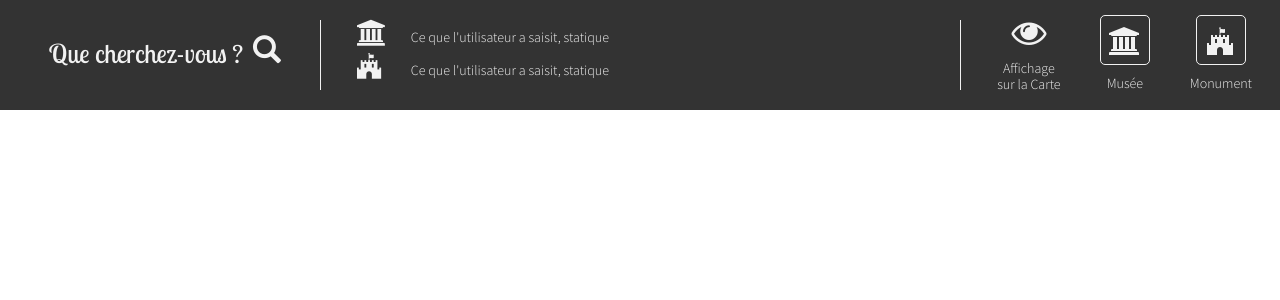
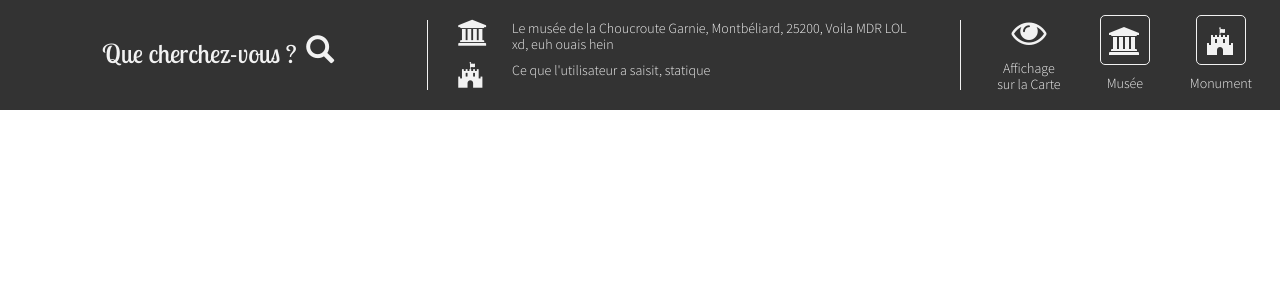
Before and after one commit to Hadjin/projet_web_lpro, a PHP site: page / in a window 1280 px wide. Shown: the top 300 px of the page. Run offline with PHP 8.4, Linux system fonts and the light colour scheme.

Commit message:
CSS et HTML update

```diff
--- a/css/styles.css
+++ b/css/styles.css
@@ -31,7 +31,7 @@ div.row-head {
 	background-color: #333333;
 }
 
-div.col-md-3, div.col-md-6 {
+div.col-md-3, div.col-md-4, div.col-md-5 {
 	padding: 0;
 }
 
@@ -73,16 +73,27 @@ div.title, div.icon {
 div.user-search {
 	display: inline-block;
 	vertical-align: middle; /* Pourquoi le trait n'était pas centré sans ça ? */
-	padding: 20px 0;
+	padding: 20px 10px 10px 0;
+	width: 93%;
+}
+
+div.top {
+	margin: 0 0 10px 0;
 }
 
 div.top, div.bot {
-	height: 33px;
+	height: 32px;
 }
 
 div.top > i, div.bot > i {
 	font-size: 26px;
 	width: 50px;
+}
+
+div.top > p, div.bot > p {
+	text-align: left;
+	vertical-align: top;
+	width: 85%;
 }
 
 div.top > i, div.top > p, div.bot > i, div.bot > p {
@@ -183,7 +194,7 @@ div.active {
 /* ----- 2EME LIGNE ----- */
 	div.user-search {
 		display: block;
-		padding: 15px 0 15px 30px;
+		padding: 15px 0 10px 30px;
 	}
 
 /* ----- 3EME LIGNE ----- */
--- a/index.php
+++ b/index.php
@@ -11,7 +11,7 @@
   		<div class="container-fluid">
 			<div class="row row-head"> <!-- Head [MD 3-6-3 SM/XS 12] -->
 				<!-- 1ère colonne Desktop / Mobile -->
-				<div class="col-md-3 col-sm-12 col-xs-12">
+				<div class="col-md-4 col-sm-12 col-xs-12">
 					<div class="col1">
 						<div class="col-md-11 col-sm-10 col-xs-10 title">
 							<h1>Que cherchez-vous&nbsp;?</h1>
@@ -22,12 +22,12 @@
 					</div>
 				</div>
 				<!-- 2ème colonne Desktop -->
-				<div class="col-md-6 col-sm-12 col-xs-12">
+				<div class="col-md-5 col-sm-12 col-xs-12">
 					<div class="line"></div>
 					<div class="user-search">
 						<div class="top">
 							<i class="fa fa-university" aria-hidden="true"></i>
-							<p>Ce que l'utilisateur a saisit, statique</p>
+							<p>Le musée de la Choucroute Garnie, Montbéliard, 25200, Voila MDR LOL xd, euh ouais hein</p>
 						</div>
 						<div class="bot">
 							<i class="fa fa-fort-awesome" aria-hidden="true"></i>
@@ -58,6 +58,9 @@
 					</div>
 				</div>
 			</div>
+			<div class="row row-form">
+
+			</div>
 		</div>
   	</body>
 </html>
```
